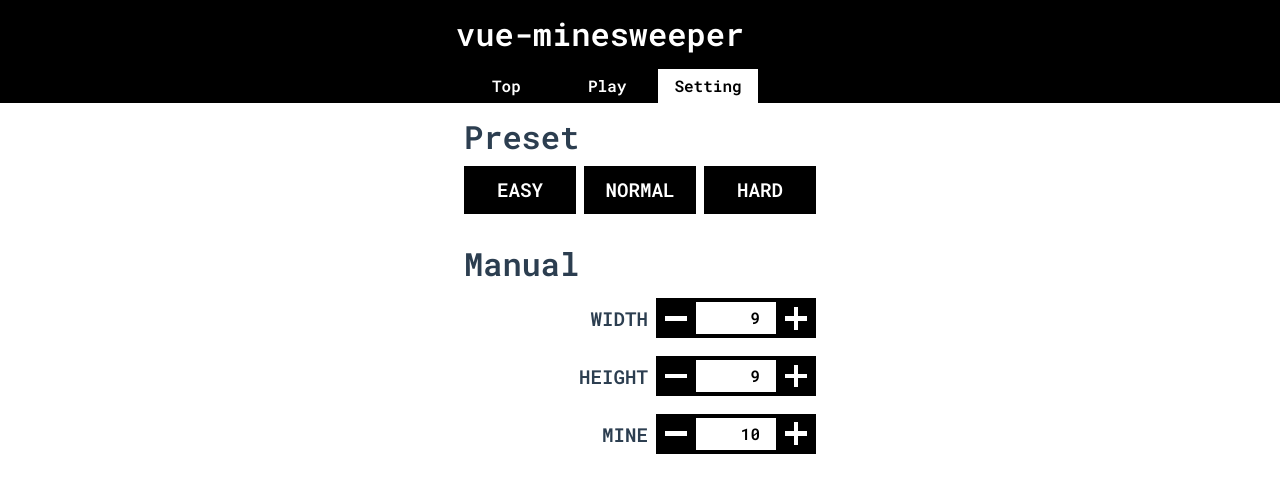
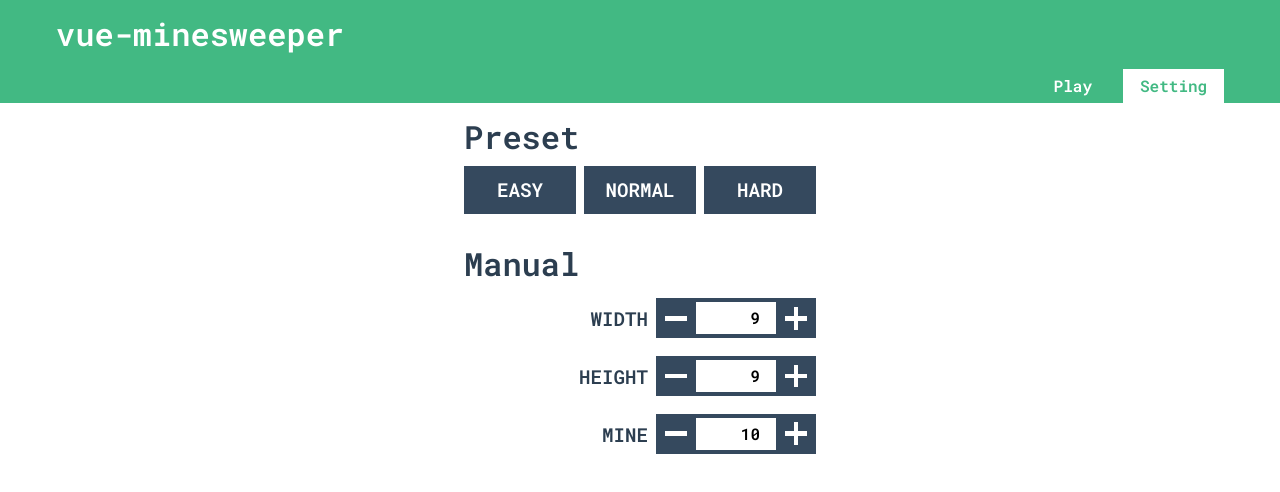
Before and after one commit to ksugimori/vue-minesweeper, a Vue app: page /#/setting in a window 1280 px wide. Shown: the top 492 px of the page. Built offline with nearby package versions, Linux system fonts and the light colour scheme.

Commit message:
Vue.js のテーマカラーに変更

```diff
--- a/src/App.vue
+++ b/src/App.vue
@@ -4,7 +4,6 @@
       <div class="contents">
         <h1>vue-minesweeper</h1>
         <nav>
-          <router-link to="/">Top</router-link>
           <router-link to="/play">Play</router-link>
           <router-link to="/setting">Setting</router-link>
         </nav>
@@ -47,7 +46,7 @@ export default {
 }
 
 .contents {
-  width: 23rem;
+  width: 73rem;
   margin: 0 auto;
 }
 
@@ -57,7 +56,7 @@ body {
 
 header {
   margin-bottom: 1rem;
-  background-color: #000;
+  background-color: #42b983;
   color: #fff;
 }
 
@@ -69,6 +68,7 @@ header h1 {
 
 nav {
   display: flex;
+  justify-content: right;
 }
 
 nav a {
@@ -82,6 +82,6 @@ nav a {
 
 nav .router-link-exact-active {
   background-color: #fff;
-  color: #000;
+  color: #42b983;
 }
 </style>
--- a/src/components/form/Counter.vue
+++ b/src/components/form/Counter.vue
@@ -16,7 +16,7 @@ export default {
 
 <style scoped>
 .counter > .title {
-  color: #000;
+  color: #35495e;
   height: 1rem;
   text-align: left;
   font-size: 0.8rem;
@@ -28,7 +28,7 @@ export default {
   font-size: 1.5rem;
   font-weight: bold;
   color: #fff;
-  background-color: #000;
+  background-color: #35495e;
   padding: 0.6rem;
 }
 </style>
--- a/src/components/form/NumberInput.vue
+++ b/src/components/form/NumberInput.vue
@@ -117,10 +117,10 @@ input[type="number"] {
   position: relative;
   width: 2rem;
   height: 2rem;
-  border: 0.3rem solid #000;
+  border: 0.3rem solid #35495e;
   font-size: 2rem;
   line-height: 1em;
-  background-color: #000;
+  background-color: #35495e;
   color: #fff;
   text-align: center;
 }
@@ -135,7 +135,7 @@ input[type="number"] {
 
 .btn:hover::before,
 .btn:hover::after {
-  background-color: #000;
+  background-color: #35495e;
 }
 
 .btn-minus::before {
@@ -161,14 +161,14 @@ input[type="number"] {
 
 .btn:hover {
   background-color: #fff;
-  color: #000;
+  color: #35495e;
   cursor: pointer;
 }
 
 .number-input input {
   font-family: "Roboto Mono", monospace;
-  border-top: 0.3rem solid #000;
-  border-bottom: 0.3rem solid #000;
+  border-top: 0.3rem solid #35495e;
+  border-bottom: 0.3rem solid #35495e;
   border-right: none;
   border-left: none;
   width: 3rem;
--- a/src/components/form/ResetButton.vue
+++ b/src/components/form/ResetButton.vue
@@ -50,8 +50,8 @@ export default {
 .btn {
   width: 6.15rem !important;
   height: 2.5rem !important;
-  border: 0.3rem solid #000;
-  background-color: #000;
+  border: 0.3rem solid #35495e;
+  background-color: #35495e;
   color: #fff;
   font-weight: bold;
   font-size: 1.5rem;
@@ -60,7 +60,7 @@ export default {
 }
 .btn:hover {
   background-color: #fff;
-  color: #000;
+  color: #35495e;
 }
 .btn.color-win {
   color: #fff;
--- a/src/components/icon/Mine.vue
+++ b/src/components/icon/Mine.vue
@@ -17,7 +17,7 @@
 .bomb > .bar-45,
 .bomb > .bar-90,
 .bomb > .bar-135 {
-  background-color: #000;
+  background-color: #35495e;
   position: absolute;
 }
 .bomb > .circle {
--- a/src/components/layout/Cell.vue
+++ b/src/components/layout/Cell.vue
@@ -63,7 +63,7 @@ export default {
   line-height: 2.1rem;
   font-size: 1.5rem;
   margin: 0.15rem;
-  background-color: #000;
+  background-color: #35495e;
   font-family: "Roboto Mono", monospace;
   font-weight: bold;
   text-align: center;
@@ -85,8 +85,8 @@ export default {
   color: #0200fb;
 }
 .cell.color-2 {
-  background-color: #a8d3a8;
-  color: #017e00;
+  background-color: #B6E4CE;
+  color: #1f8255;
 }
 .cell.color-3 {
   background-color: #ffadad;
@@ -106,7 +106,7 @@ export default {
 }
 .cell.color-7 {
   background-color: #cbcbcb;
-  color: #000;
+  color: #42b983;
 }
 .cell.color-8 {
   background-color: #b4b4b4;
--- a/src/router.js
+++ b/src/router.js
@@ -12,6 +12,7 @@ export default new Router({
     {
       path: '/',
       component: Home,
+      redirect: '/play'
     },
     {
       path: '/play',
--- a/src/views/Play.vue
+++ b/src/views/Play.vue
@@ -24,8 +24,7 @@ export default {
 
 <style scoped>
 .board {
-  border: 0.3em solid #000;
-  padding: 0.2em;
+  padding: 0.5em;
   display: inline-grid;
 }
 </style>
--- a/src/views/Setting.vue
+++ b/src/views/Setting.vue
@@ -114,17 +114,17 @@ section > h1 {
 .btn {
   cursor: pointer;
   text-decoration: none;
-  border: 0.3rem solid #000;
+  border: 0.3rem solid #35495e;
   width: 7rem;
   height: 3rem;
   font-size: 1.2rem;
-  background-color: #000;
+  background-color: #35495e;
   color: #fff;
 }
 
 .btn:hover {
   background-color: #fff;
-  color: #000;
+  color: #35495e;
 }
 
 .btn-text {
@@ -132,7 +132,7 @@ section > h1 {
   padding: none;
   margin: 0;
   background-color: transparent;
-  color: #000;
+  color: #35495e;
 }
 
 .btn-row {
```
